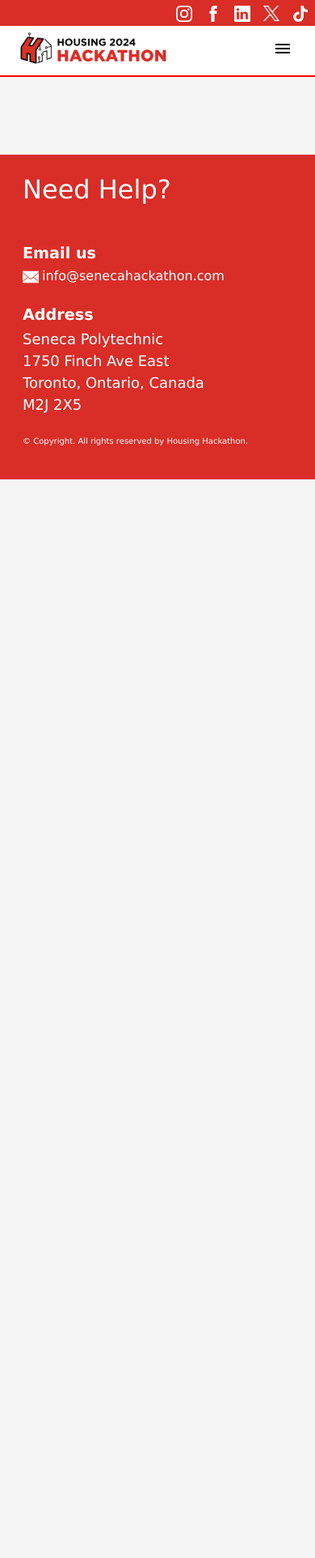
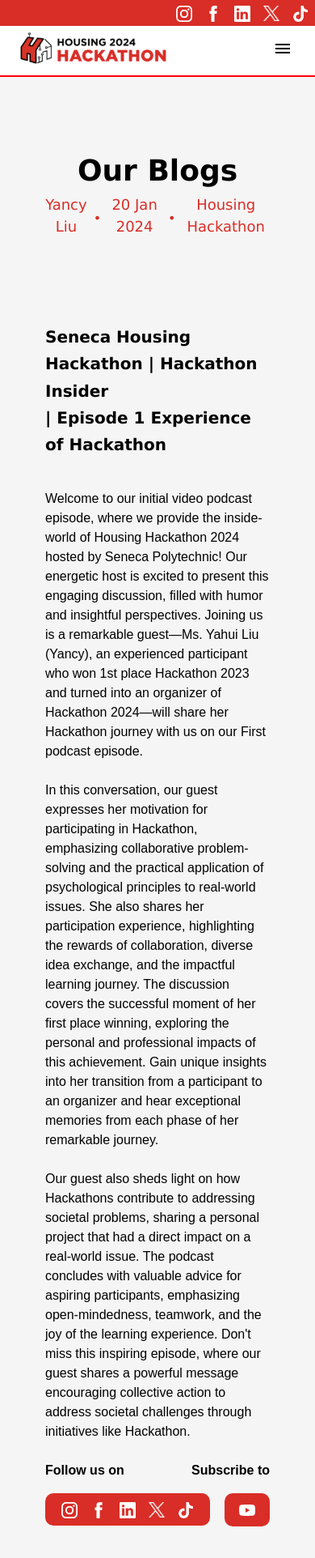
Before and after one commit to busycaesar/SenecaHackathon2024, a React (Create React App) app: page /blogs in a window 390 px wide. Shown: the top 1924 px of the page at 81% size. Before the commit the page ends 844 px from the top, so only its background shows below. Built offline with nearby package versions, Linux system fonts and the light colour scheme.

Commit message:
add static new ep1

```diff
--- a/src/App.tsx
+++ b/src/App.tsx
@@ -6,14 +6,15 @@ import ChallengeSets from "./Pages/challengeSets";
 import OurTeam from "./Pages/ourTeam";
 import Faq from "./Pages/faq";
 import NewsPage from "./Pages/newsPage";
-import Gallery from "./Pages/gallery";
+//import Gallery from "./Pages/gallery";
+import StaticNews from "./Components/News/staticNews";
 import { BrowserRouter as Router, Routes, Route } from "react-router-dom";
-import IndividualNews from "./Pages/individualNews";
+//import IndividualNews from "./Pages/individualNews";
 import AboutUs from "./Pages/aboutUs";
-import Login from "./Components/User/Login";
-import useToggle from "./Components/CustomHooks/useToggle";
+//import Login from "./Components/User/Login";
+//import useToggle from "./Components/CustomHooks/useToggle";
 import Roadmap from "./Pages/Roadmap";
-import ChallengeSet from "./Components/ChallengeSet/challengeSet";
+//import ChallengeSet from "./Components/ChallengeSet/challengeSet";
 
 function App() {
   return (
@@ -24,11 +25,11 @@ function App() {
             "About",
             "Challenge Sets",
             // "Our Team",
-            //"News",
+            "Blogs",
             // "Gallery",
             "FAQ",
           ]}
-          otherNavItems={["Challenge Sets", "FAQ"]}
+          otherNavItems={[]}
         />
         <div>
           <Routes>
@@ -41,7 +42,8 @@ function App() {
             <Route path="/about" element={<AboutUs />} />
             <Route path="/challenge-sets" element={<ChallengeSets />} />
             <Route path="/our-team" element={<OurTeam />} />
-            {/*  <Route path="/news" element={<NewsPage />} />
+            <Route path="/blogs" element={<StaticNews />} />
+            {/*   />
             <Route path="/news/:id" element={<IndividualNews />} /> */}
             {/* <Route path="/gallery" element={<Gallery />} /> */}
             <Route path="/faq" element={<Faq />} />
--- a/src/Components/Home/socialMediaSection.tsx
+++ b/src/Components/Home/socialMediaSection.tsx
@@ -23,7 +23,6 @@ export default function SocialMediaSection() {
           src="https://maps.google.com/maps?q=Seneca College Newnham Campus, Finch, Seneca Hill,
                       Toronto, ON M2J 5G3&amp;t=&amp;z=13&amp;ie=UTF8&amp;iwloc=&amp;output=embed"
         ></iframe>
-
       </div>
     </>
   );
--- a/src/Components/NavBar/navBar.tsx
+++ b/src/Components/NavBar/navBar.tsx
@@ -21,7 +21,9 @@ function ResponsiveAppBar(props: {
   mainNavItems: string[];
   otherNavItems: string[];
 }) {
-  const [anchorElNav, setAnchorElNav] = React.useState<null | HTMLElement>(null);
+  const [anchorElNav, setAnchorElNav] = React.useState<null | HTMLElement>(
+    null
+  );
 
   const handleOpenNavMenu = (event: React.MouseEvent<HTMLElement>) => {
     setAnchorElNav(event.currentTarget);
@@ -34,7 +36,6 @@ function ResponsiveAppBar(props: {
   const convertToUrlFormat = (text: string): string => {
     return text.toLowerCase().replace(/\s+/g, "-");
   };
-
   return (
     <AppBar
       position="static"
@@ -63,12 +64,16 @@ function ResponsiveAppBar(props: {
                 <img
                   src={Line}
                   alt="Line"
+                  // width={375}
                   height={70}
                 />
+                {/* <div className="inline">hello</div> */}
+                {/* <span className=" ml-4 text-sm font-gotham font-normal  ">hosted by</span> */}
                 <img
                   className=" ml-4"
                   src={SenecaLogo}
-                  alt="Seneca's logo"
+                  alt="Seneca Hackathon 2024's logo"
+                  // width={375}
                   height={57}
                 />
               </Hidden>
@@ -88,7 +93,6 @@ function ResponsiveAppBar(props: {
               </Link>
             ))}
           </Hidden>
-          {/* Only show the IconButton for smaller screens */}
           <Hidden mdUp>
             <IconButton
               size="large"
@@ -120,7 +124,7 @@ function ResponsiveAppBar(props: {
         sx={{ mt: 5, p: 50 }}
       >
         <Hidden mdUp>
-          {props.mainNavItems.concat(props.otherNavItems).map((item, index) => (
+          {props.mainNavItems.map((item, index) => (
             <>
               <Link
                 key={index}
@@ -131,12 +135,29 @@ function ResponsiveAppBar(props: {
                   <Typography textAlign="center">{item}</Typography>
                 </MenuItem>
               </Link>
-              {(index < props.mainNavItems.length - 1 || index < props.mainNavItems.length + props.otherNavItems.length - 1) && (
+              {index < props.otherNavItems.length - 1 && (
                 <hr style={{ margin: "0" }} />
               )}
             </>
           ))}
+          <hr style={{ margin: "0" }} />
         </Hidden>
+        {props.otherNavItems.map((item, index) => (
+          <>
+            <Link
+              key={index}
+              className="nav-link"
+              to={convertToUrlFormat(item)}
+            >
+              <MenuItem onClick={handleCloseNavMenu}>
+                <Typography textAlign="center">{item}</Typography>
+              </MenuItem>
+            </Link>
+            {index < props.otherNavItems.length - 1 && (
+              <hr style={{ margin: "0" }} />
+            )}
+          </>
+        ))}
       </Menu>
     </AppBar>
   );
--- a/src/Components/News/newsOnPhoto.tsx
+++ b/src/Components/News/newsOnPhoto.tsx
@@ -1,4 +1,4 @@
-import SampleImage from "../../svgs/sample.jpg";
+import SampleImage from "../../svgs/Sustainability Hackathon 2022.png"
 import "./news.css";
 import { News } from "../../Data/Schema/newsSchema";
 import { dateFormat } from "./utils";
--- a/src/Components/News/newsThumbnail.tsx
+++ b/src/Components/News/newsThumbnail.tsx
@@ -1,4 +1,4 @@
-import SampleImage from "../../svgs/sample.jpg";
+import SampleImage from "../../svgs/Sustainability Hackathon 2022.png";
 import { News } from "../../Data/Schema/newsSchema";
 import "./news.css";
 
--- /dev/null
+++ b/src/Components/News/staticNews.css
@@ -0,0 +1,30 @@
+.responsive-iframe-container {
+    position: relative;
+    overflow: hidden;
+    width: 100%;
+    max-width: 1024px;
+    /* Maximum width of the video container */
+    margin: 10px auto;
+    /* Centering the container */
+    border-radius: 8px;
+    /* Optional: for rounded corners */
+}
+
+.responsive-iframe-container::after {
+    content: "";
+    display: block;
+    padding-top: 56.25%;
+    /* 16:9 Aspect Ratio */
+}
+
+.responsive-iframe-container iframe {
+    position: absolute;
+    top: 0;
+    left: 0;
+    bottom: 0;
+    right: 0;
+    width: 100%;
+    height: 100%;
+    border: none;
+    /* Optional: Removes the iframe border */
+}
--- /dev/null
+++ b/src/Components/News/staticNews.tsx
@@ -0,0 +1,100 @@
+import Banner from "../../svgs/banner.jpg";
+import SocialMediaIcons from "../SocialMedia/socialMedia";
+import YouTubeIcon from "@mui/icons-material/YouTube";
+import "./staticNews.css";
+export default function StaticNews() {
+  return (
+    <>
+      <section className="py-16 md:py-24 bg-coolGray-900 background-image: url('flex-ui-assets/elements/pattern-dark2.svg'); background-repeat: no-repeat; background-position: center;">
+        <div className="container px-4 mx-auto">
+          <div className="md:max-w-2xl mx-auto mb-12 text-center">
+            <h1>
+              <span className="text-4xl md:text-5xl font-bold text-black">
+                Our Blogs
+              </span>
+            </h1>
+            <div className="flex items-center justify-center">
+              <p className="inline-block text-my-red font-medium">Yancy Liu</p>
+              <span className="mx-2 mb-2 text-my-red">&bull;</span>
+              <p className="inline-block text-my-red font-medium">
+                20 Jan 2024
+              </p>
+              <span className="mx-2 mb-2 text-my-red">&bull;</span>
+              <p className="inline-block text-my-red font-medium">
+                Housing Hackathon
+              </p>
+            </div>
+          </div>
+          <div className="responsive-iframe-container mb-10 mx-auto max-w-max overflow-hidden rounded-lg flex flex-col items-center ">
+            <iframe
+              src="https://www.youtube.com/embed/sk7Dtu2gm0I?si=pKefrsQXhVVK7tVz"
+              title="YouTube video player"
+              allow="accelerometer; autoplay; clipboard-write; encrypted-media; gyroscope; picture-in-picture; web-share"
+              allowFullScreen
+            ></iframe>
+          </div>
+          <div className="md:text-center mb-10">
+            <h1>
+              <span className="text-xl md:text-4xl font-bold  text-black">
+                Seneca Housing Hackathon | Hackathon Insider <br></br> | Episode
+                1 Experience of Hackathon
+              </span>
+            </h1>
+          </div>
+
+          <div className="md:max-w-3xl mx-auto font-gotham text-black">
+            <p className="mb-4 lg:text-xl text-base  ">
+              Welcome to our initial video podcast episode, where we provide the
+              inside-world of Housing Hackathon 2024 hosted by Seneca
+              Polytechnic! Our energetic host is excited to present this
+              engaging discussion, filled with humor and insightful
+              perspectives. Joining us is a remarkable guest—Ms. Yahui Liu
+              (Yancy), an experienced participant who won 1st place Hackathon
+              2023 and turned into an organizer of Hackathon 2024—will share her
+              Hackathon journey with us on our First podcast episode.
+            </p>
+            <p className="mb-4 lg:text-xl text-base ">
+              In this conversation, our guest expresses her motivation for
+              participating in Hackathon, emphasizing collaborative
+              problem-solving and the practical application of psychological
+              principles to real-world issues. She also shares her participation
+              experience, highlighting the rewards of collaboration, diverse
+              idea exchange, and the impactful learning journey. The discussion
+              covers the successful moment of her first place winning, exploring
+              the personal and professional impacts of this achievement. Gain
+              unique insights into her transition from a participant to an
+              organizer and hear exceptional memories from each phase of her
+              remarkable journey.
+            </p>
+
+            <p className="mb-6 lg:text-xl text-base ">
+              Our guest also sheds light on how Hackathons contribute to
+              addressing societal problems, sharing a personal project that had
+              a direct impact on a real-world issue. The podcast concludes with
+              valuable advice for aspiring participants, emphasizing
+              open-mindedness, teamwork, and the joy of the learning experience.
+              Don't miss this inspiring episode, where our guest shares a
+              powerful message encouraging collective action to address societal
+              challenges through initiatives like Hackathon.
+            </p>
+
+            <div className="grid grid-cols-2">
+              <div>
+                <p className="lg:text-xl text-base font-bold">Follow us on</p>
+                <div className="red-background mb-10 curved-border">
+                  <SocialMediaIcons />
+                </div>
+              </div>
+              <div className="flex flex-col ml-auto justify-end items-end">
+                <p className="lg:text-xl text-base font-bold">Subscribe to</p>
+                <div className="red-background mb-10 curved-border">
+                  <YouTubeIcon />
+                </div>
+              </div>
+            </div>
+          </div>
+        </div>
+      </section>
+    </>
+  );
+}
--- a/src/Components/SocialMedia/socialMedia.tsx
+++ b/src/Components/SocialMedia/socialMedia.tsx
@@ -67,6 +67,7 @@ export default function SocialMediaIcons() {
           width={20}
         />
       </a>
+
     </div>
   );
 }
```
Lines whose indentation alone changed are shown as unchanged.
